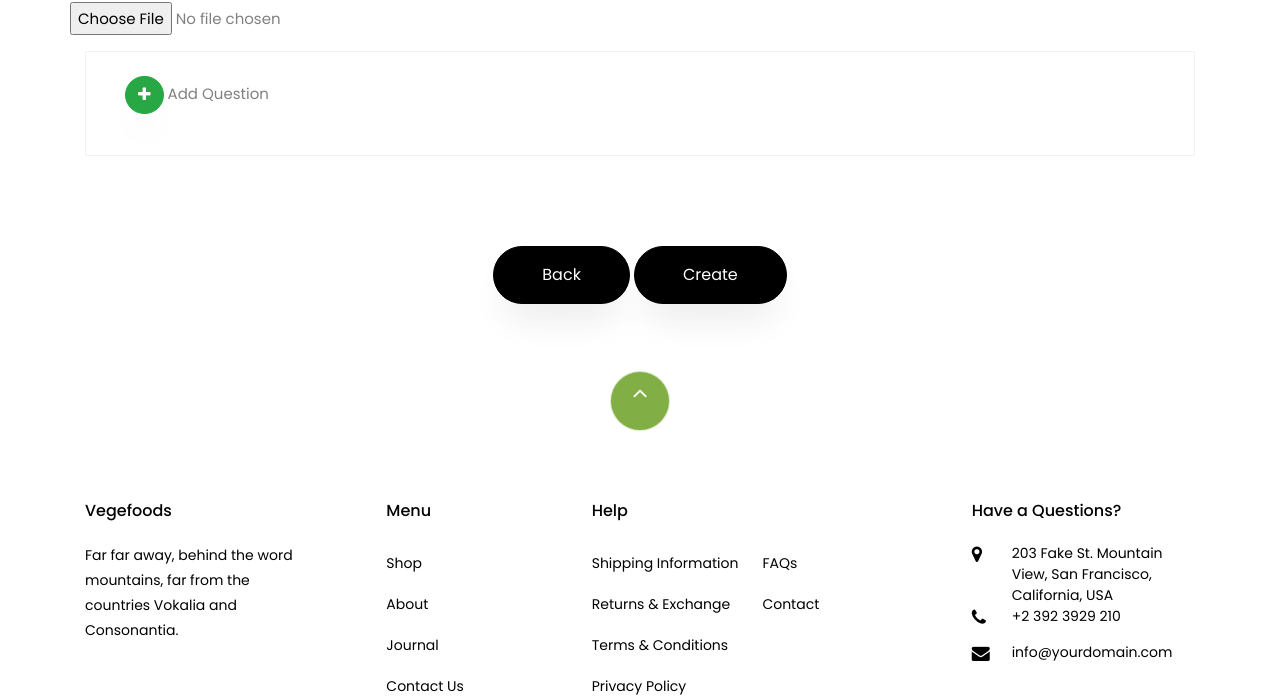
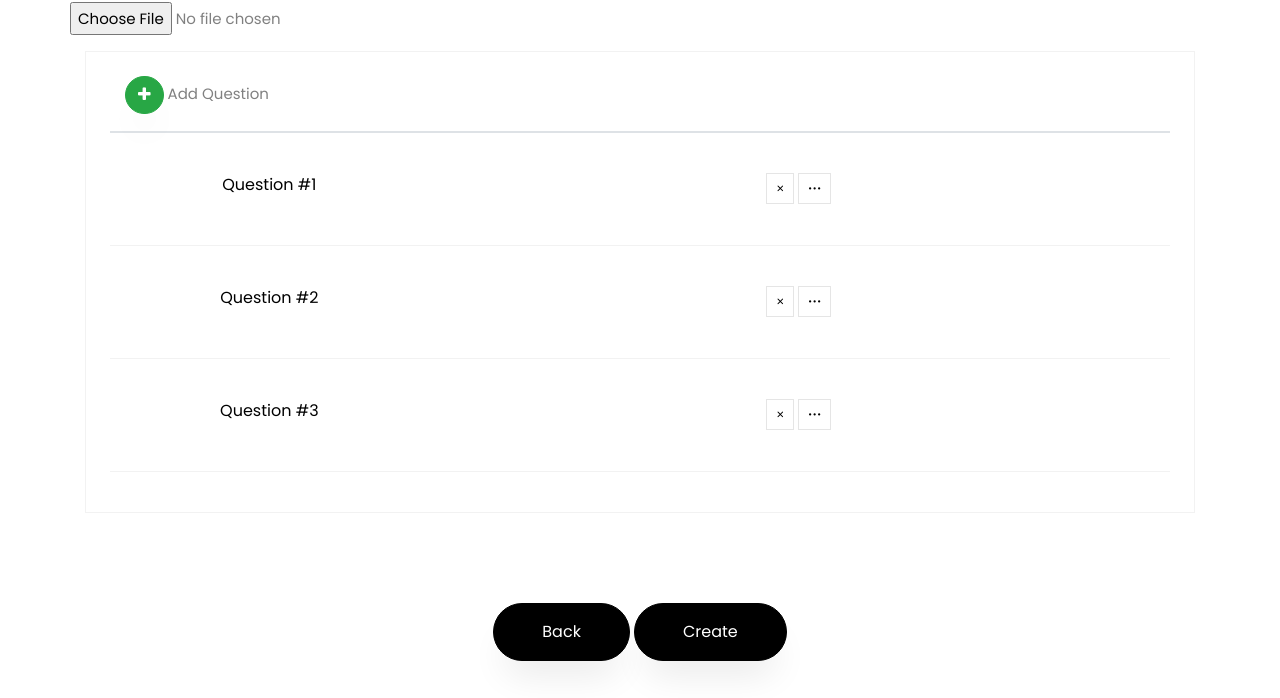
Before and after one commit to marianasrvg/Web_Uquiz, a plain HTML site: page vegefoods/create-quiz.html in a window 1280 px wide. Shown: the part 977-1675 px from the top of the page. Drawn offline with Linux system fonts and the light colour scheme; some packages are replaced by stand-ins of ours; no server answers; files whose address does not match are found by name.

Commit message:
Question examples added

```diff
--- a/vegefoods/create-quiz.html
+++ b/vegefoods/create-quiz.html
@@ -127,9 +127,46 @@
 							</div>
 						</div>
 						<!---preguntas-->
-
+						<table class="table">
+							<tbody></tbody>
+							<tr class="text-center">
+								<td class="product-name">
+									<a href="quizz-info.html">
+										<h3>Question #1</h3>
+									</a>
+								</td>
+								<td class="product-remove">
+									<a href="#"><span class="ion-ios-close"></span></a>
+									<a href="#"><span class="ion-ios-more"></span></a>
+								</td>
+							</tr><!-- END TR-->
+							<tr class="text-center">
+								<td class="product-name">
+									<a href="quizz-info.html">
+										<h3>Question #2</h3>
+									</a>
+								</td>
+								<td class="product-remove">
+									<a href="#"><span class="ion-ios-close"></span></a>
+									<a href="#"><span class="ion-ios-more"></span></a>
+								</td>
+							</tr><!-- END TR-->
+							<tr class="text-center">
+								<td class="product-name">
+									<a href="quizz-info.html">
+										<h3>Question #3</h3>
+									</a>
+								</td>
+								<td class="product-remove">
+									<a href="#"><span class="ion-ios-close"></span></a>
+									<a href="#"><span class="ion-ios-more"></span></a>
+								</td>
+							</tr><!-- END TR-->
+						</table>
+						<!---End preguntas-->
 					</div>
-				</div><!--End Add questions -->
+				</div>
+				<!--End Add questions -->
 			</div>
 		</div> <!-- .col-md-8 -->
 		<!--Quiz details-->
```
